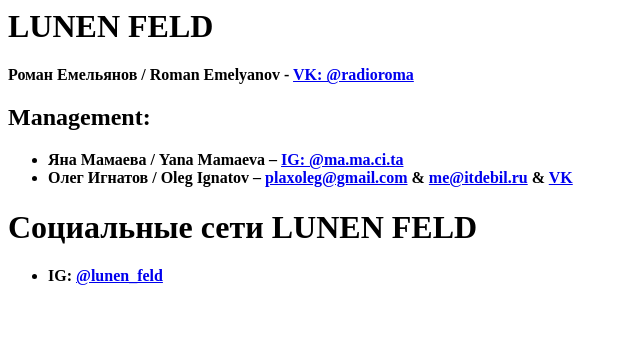
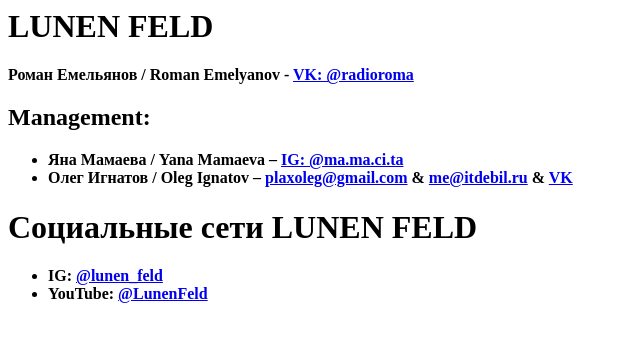
Before and after one commit to plaxeen/lunenfeld_site, a plain HTML site: page info/index.html in a window 1280 px wide. Shown: the whole page, without its empty margins (0-640 px from the left). Drawn offline with Linux system fonts and the light colour scheme.

Commit message:
added yt to info

```diff
--- a/info/index.html
+++ b/info/index.html
@@ -11,6 +11,7 @@
     <h1>Социальные сети LUNEN FELD</h1>
     <ul>
       <li>IG: <a href="https://instagram.com/lunen_feld">@lunen_feld</a></li>
+      <li>YouTube: <a href="https://youtube.com/@LunenFeld">@LunenFeld</a></li>
     </ul>
   </body>
 </html>
```
